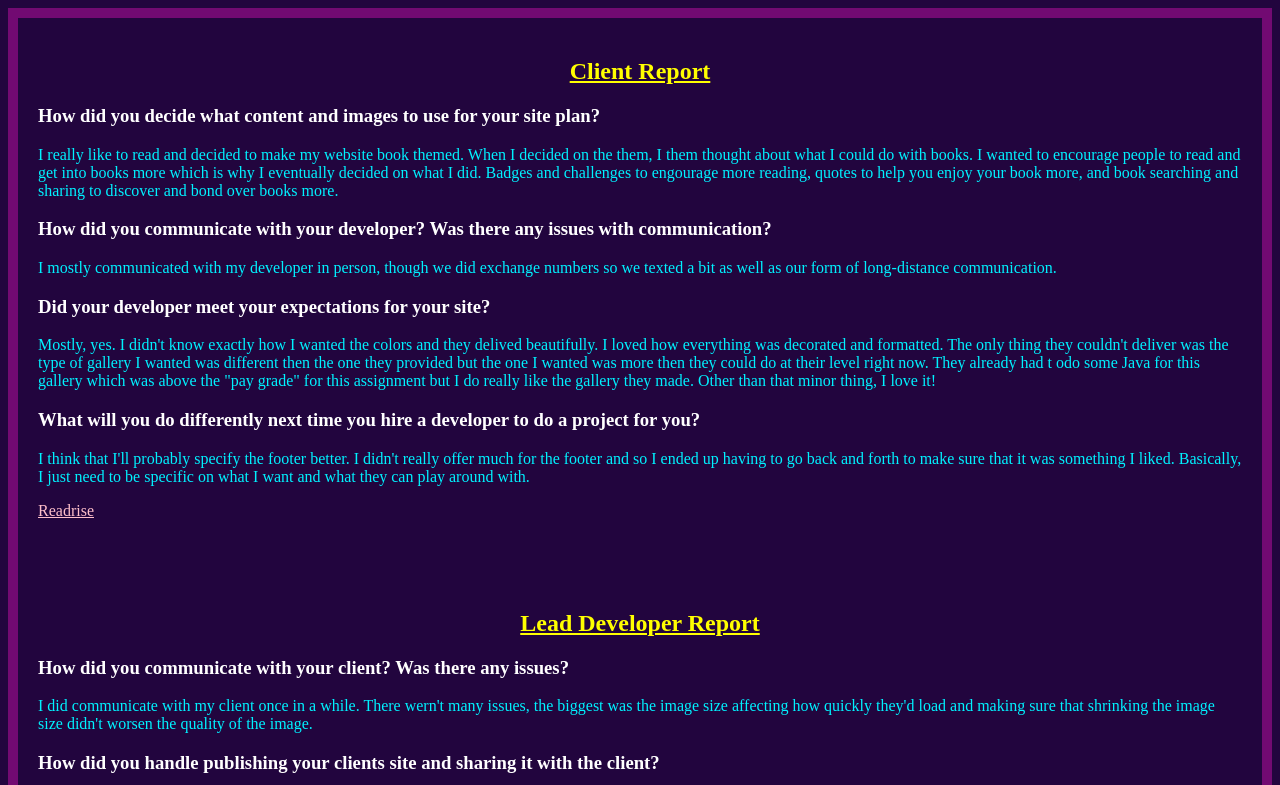
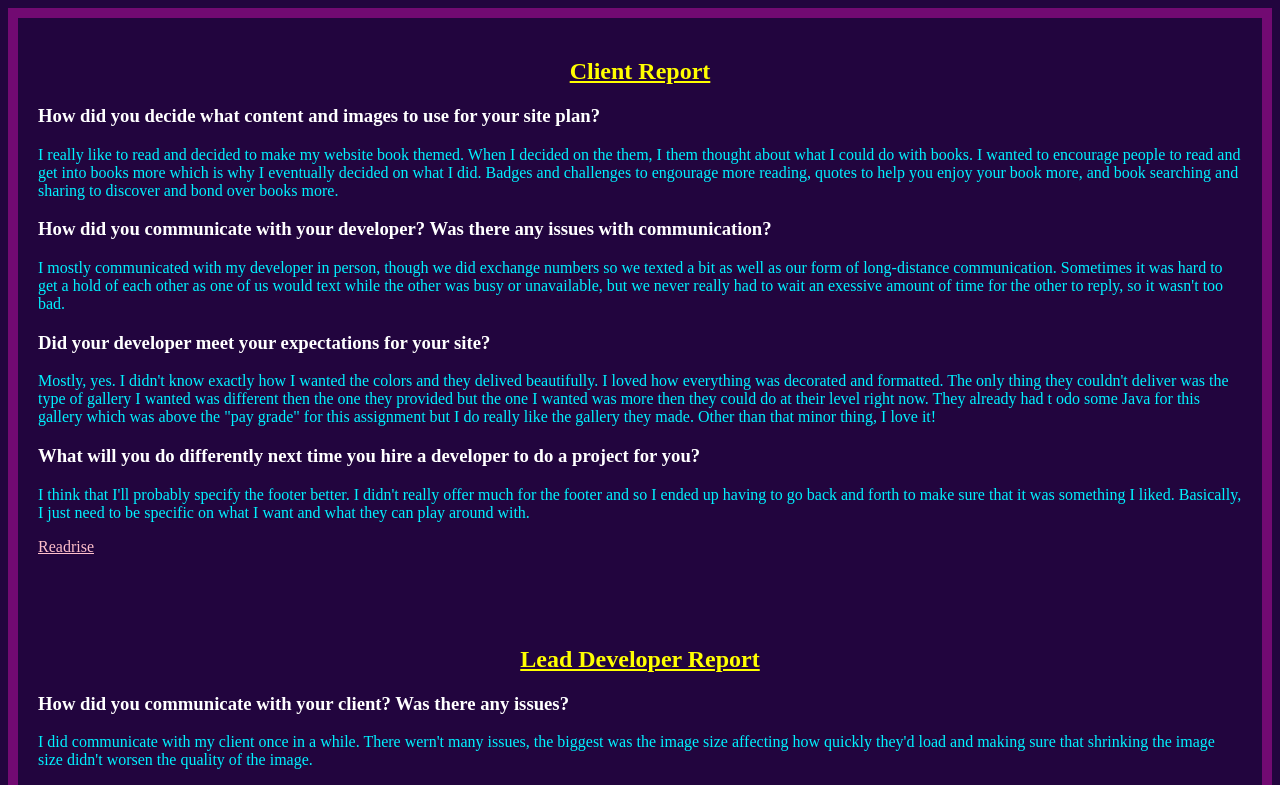
Before and after one commit to krichardson-tech/wdd130, a plain HTML site: page report.html in a window 1280 px wide. Shown: the top 785 px of the page. Drawn offline with Linux system fonts and the light colour scheme.

Commit message:
report update

```diff
--- a/report.html
+++ b/report.html
@@ -12,7 +12,7 @@
             <h3>How did you decide what content and images to use for your site plan?</h3>
             <p>I really like to read and decided to make my website book themed. When I decided on the them, I them thought about what I could do with books. I wanted to encourage people to read and get into books more which is why I eventually decided on what I did. Badges and challenges to engourage more reading, quotes to help you enjoy your book more, and book searching and sharing to discover and bond over books more.</p>
             <h3>How did you communicate with your developer? Was there any issues with communication?</h3>
-            <p>I mostly communicated with my developer in person, though we did exchange numbers so we texted a bit as well as our form of long-distance communication.</p>
+            <p>I mostly communicated with my developer in person, though we did exchange numbers so we texted a bit as well as our form of long-distance communication. Sometimes it was hard to get a hold of each other as one of us would text while the other was busy or unavailable, but we never really had to wait an exessive amount of time for the other to reply, so it wasn't too bad.</p>
             <h3>Did your developer meet your expectations for your site?</h3>
             <p>Mostly, yes. I didn't know exactly how I wanted the colors and they delived beautifully. I loved how everything was decorated and formatted. The only thing they couldn't deliver was the type of gallery I wanted was different then the one they provided but the one I wanted was more then they could do at their level right now. They already had t odo some Java for this gallery which was above the "pay grade" for this assignment but I do really like the gallery they made. Other than that minor thing, I love it!</p>
             <h3>What will you do differently next time you hire a developer to do a project for you?</h3>
```
